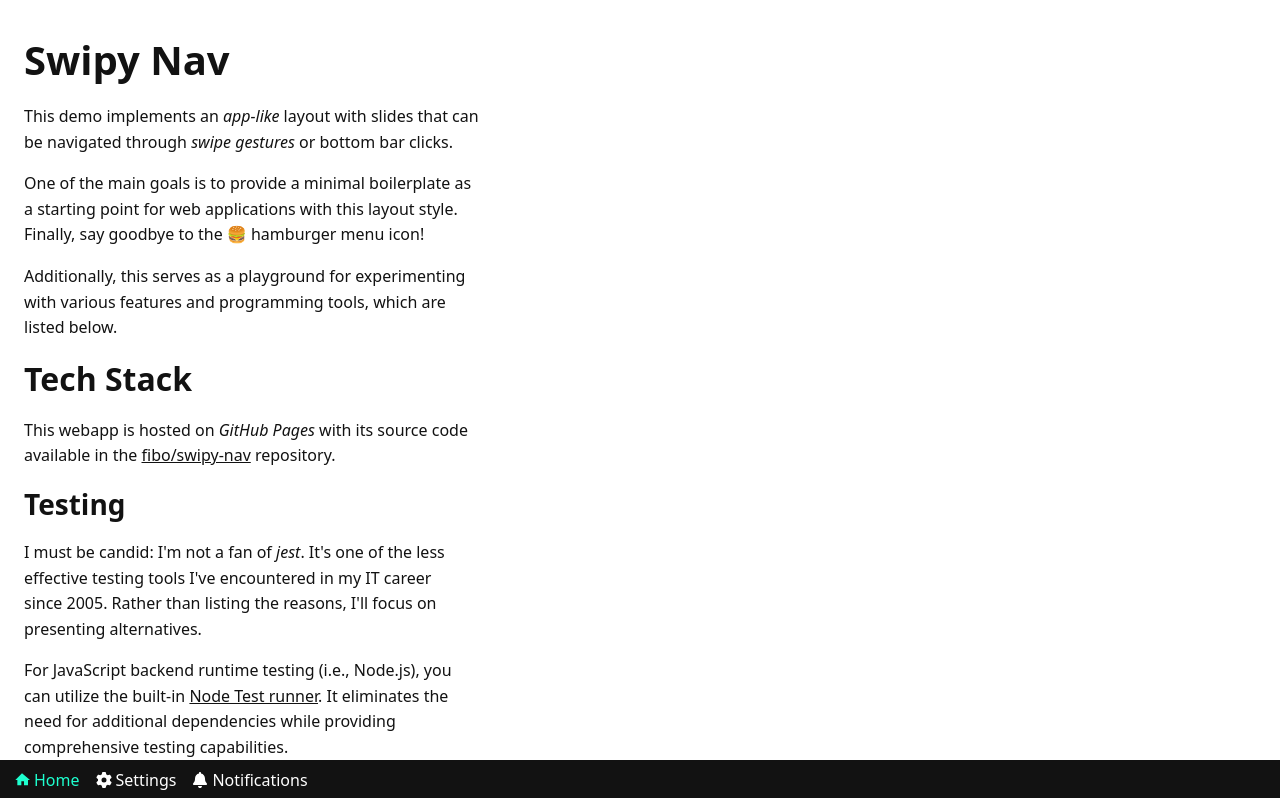
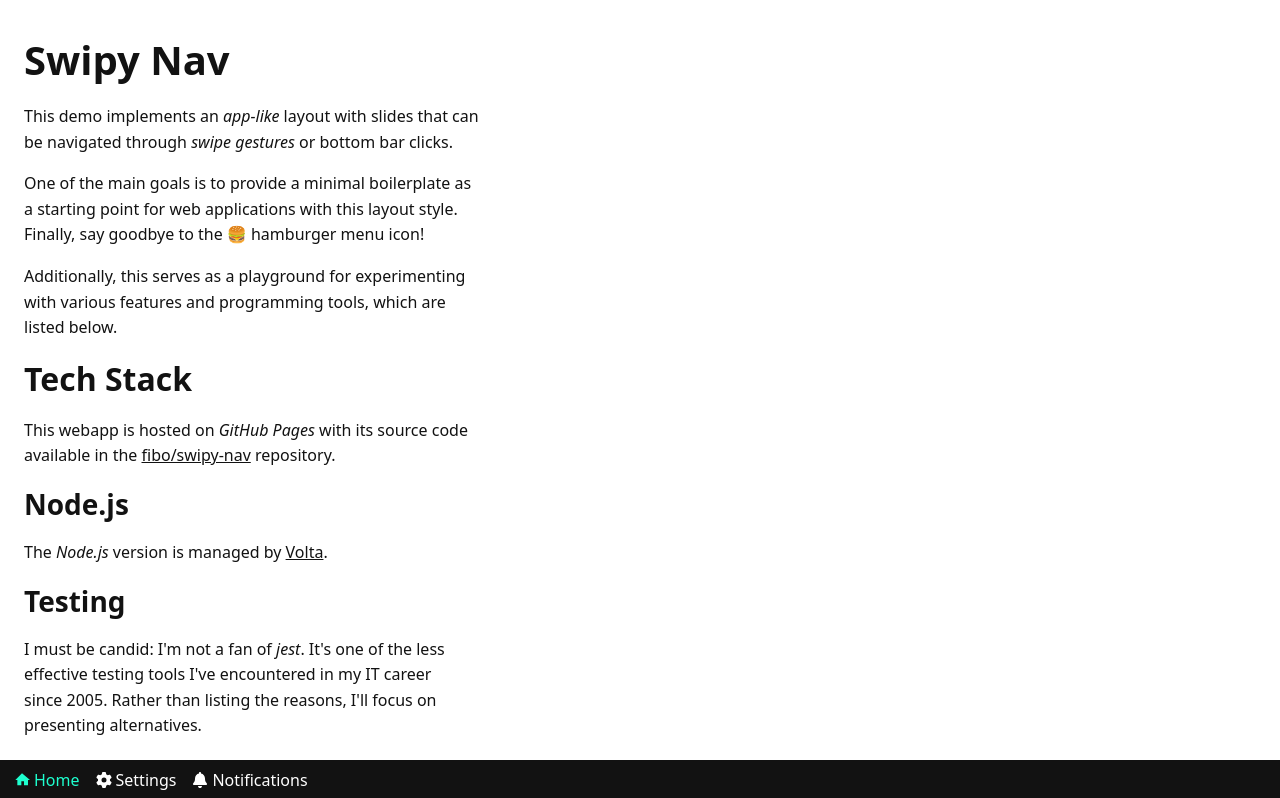
Before and after one commit to fibo/swipy-nav, a React (Vite) app: page / in a window 1280 px wide. Shown: the top 798 px of the page. Built offline with nearby package versions, Linux system fonts and the light colour scheme.

Commit message:
use Volta

```diff
--- a/package.json
+++ b/package.json
@@ -63,5 +63,8 @@
   },
   "imports": {
     "#/*": "./src/*"
+  },
+  "volta": {
+    "node": "22.6.0"
   }
 }
--- a/src/pages/Home.tsx
+++ b/src/pages/Home.tsx
@@ -22,6 +22,12 @@ export function Home() {
 
       <p>
         This webapp is hosted on <em>GitHub Pages</em> with its source code available in the <ExternalLink href="https://github.com/fibo/swipy-nav">fibo/swipy-nav</ExternalLink> repository.
+      </p>
+
+      <h3>Node.js</h3>
+
+      <p>
+        The <em>Node.js</em> version is managed by <ExternalLink href="https://volta.sh/">Volta</ExternalLink>.
       </p>
 
       <h3>Testing</h3>
```
